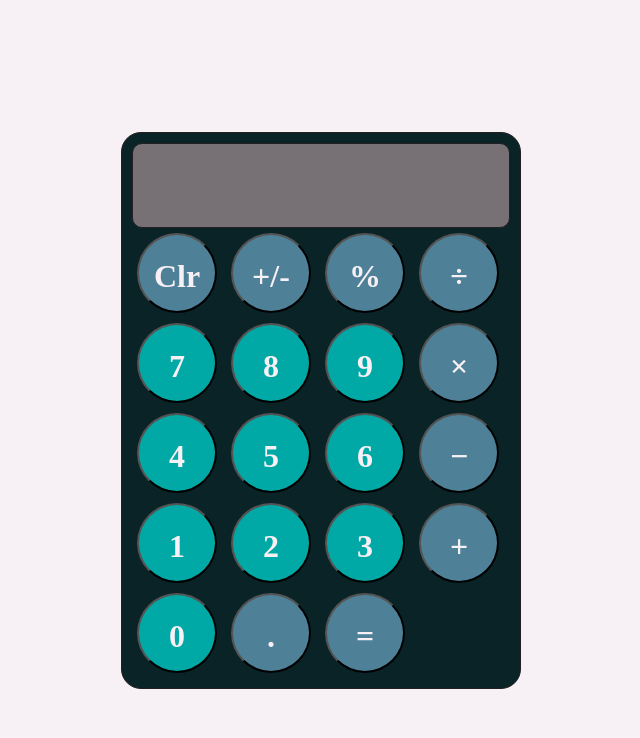
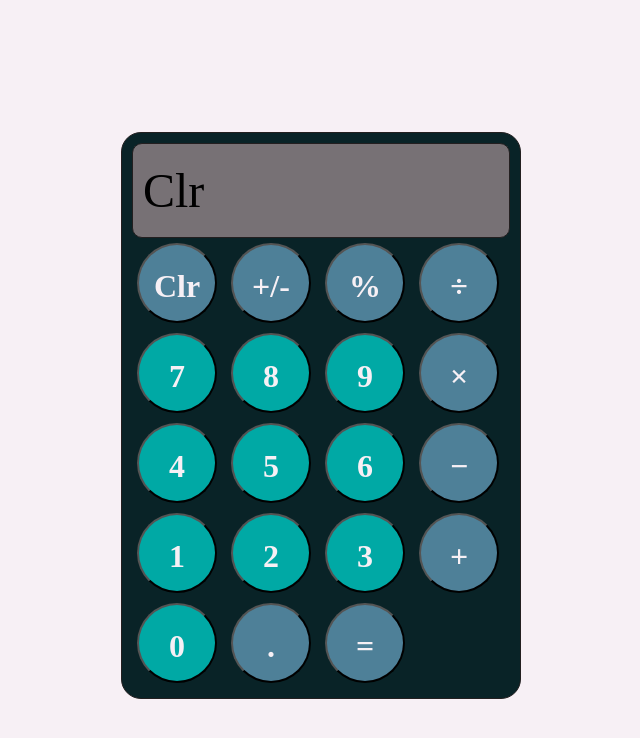
Before and after one commit to t-powers/topCalculator, a website: page index.html in a window 1280 px wide. Both pictures are taken after a click on the button "Clr". Shown: the whole page, without its empty margins (319-959 px from the left). Drawn offline with Linux system fonts and the light colour scheme.

Commit message:
Updated operator target to display and variable

```diff
--- a/index.js
+++ b/index.js
@@ -1,13 +1,9 @@
-let firstOperand = 0;
+let firstOperand = null;
 let secondOperand = null;
 let inputOperator = null;
 const viewDisplay = document.getElementById('viewCalculation');
 const digits = document.querySelectorAll('.digits');
 const operators = document.querySelectorAll('.operators');
-
-const initialValue = () => {
-    viewDisplay.textContent = firstOperand;
-};
 
 const operatorFunctions = {
     '+': (firstInput, secondInput) => {
@@ -23,3 +19,11 @@ const operatorFunctions = {
         return firstInput / secondInput;
     }
 };
+
+operators.forEach(operator => {
+    operator.addEventListener('click', (e) => {
+        const operatorTarget = e.target.textContent;
+        viewDisplay.textContent = operatorTarget;
+
+    });
+});
--- a/style.css
+++ b/style.css
@@ -81,7 +81,7 @@ header {
 #viewCalculation {
     font-size: 3rem;
     font-weight: inherit;
-    min-height: 85px;
+    min-height: 95px;
     background-color: #777175;
     border-radius: 10px;
 }
```
Also changed, not shown: index.html (+0 -2 lines).
